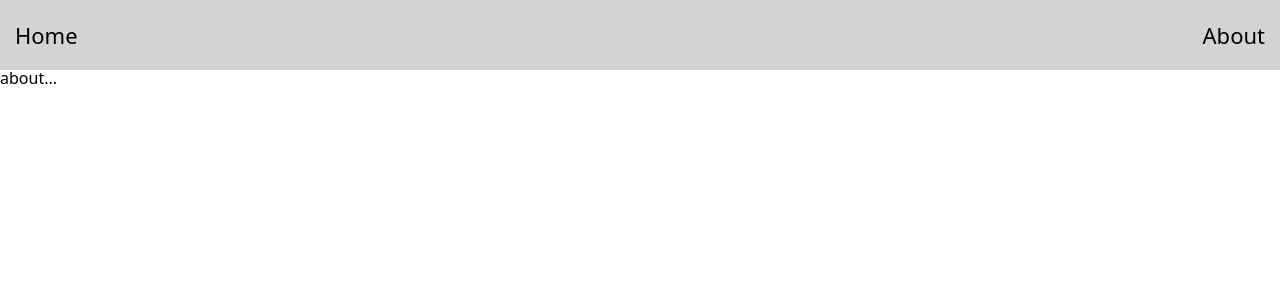
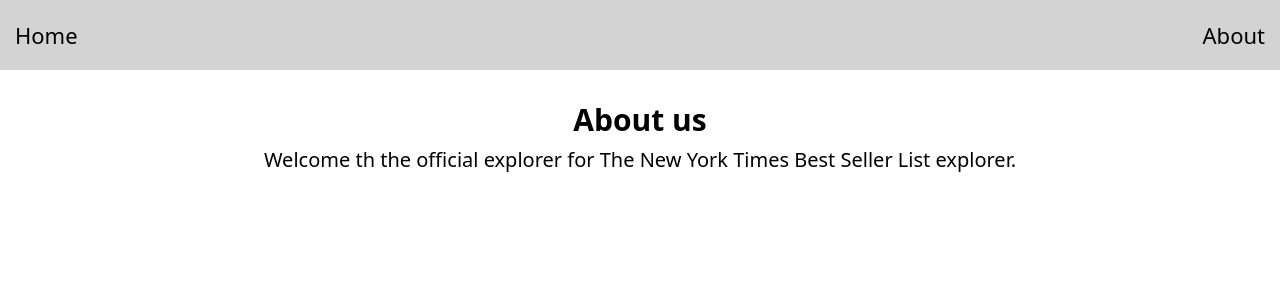
Before and after one commit to kwonboryong/Next.js-BestSeller, a Next.js app: page /about in a window 1280 px wide. Shown: the top 300 px of the page. Built offline with nearby package versions, Linux system fonts and the light colour scheme.

Commit message:
Update: about 페이지 스타일 수정

```diff
--- a/app/about/About.module.css
+++ b/app/about/About.module.css
@@ -0,0 +1,14 @@
+.container {
+  margin-top: 20px;
+  text-align: center;
+
+  .title {
+    font-size: 30px;
+    font-weight: 700;
+    padding: 15px;
+  }
+
+  .description {
+    font-size: 20px;
+  }
+}
--- a/app/about/page.tsx
+++ b/app/about/page.tsx
@@ -2,9 +2,17 @@ import styles from "./About.module.css";
 import { Metadata } from "next";
 
 export const metadata = {
-  title: "About"
-}
+  title: "About",
+};
 
 export default function Home() {
-  return <h2>about...</h2>;
+  return (
+    <div className={styles.container}>
+      <h2 className={styles.title}>About us</h2>
+      <p className={styles.description}>
+        Welcome th the official explorer for The New York Times Best Seller List
+        explorer.
+      </p>
+    </div>
+  );
 }
```
